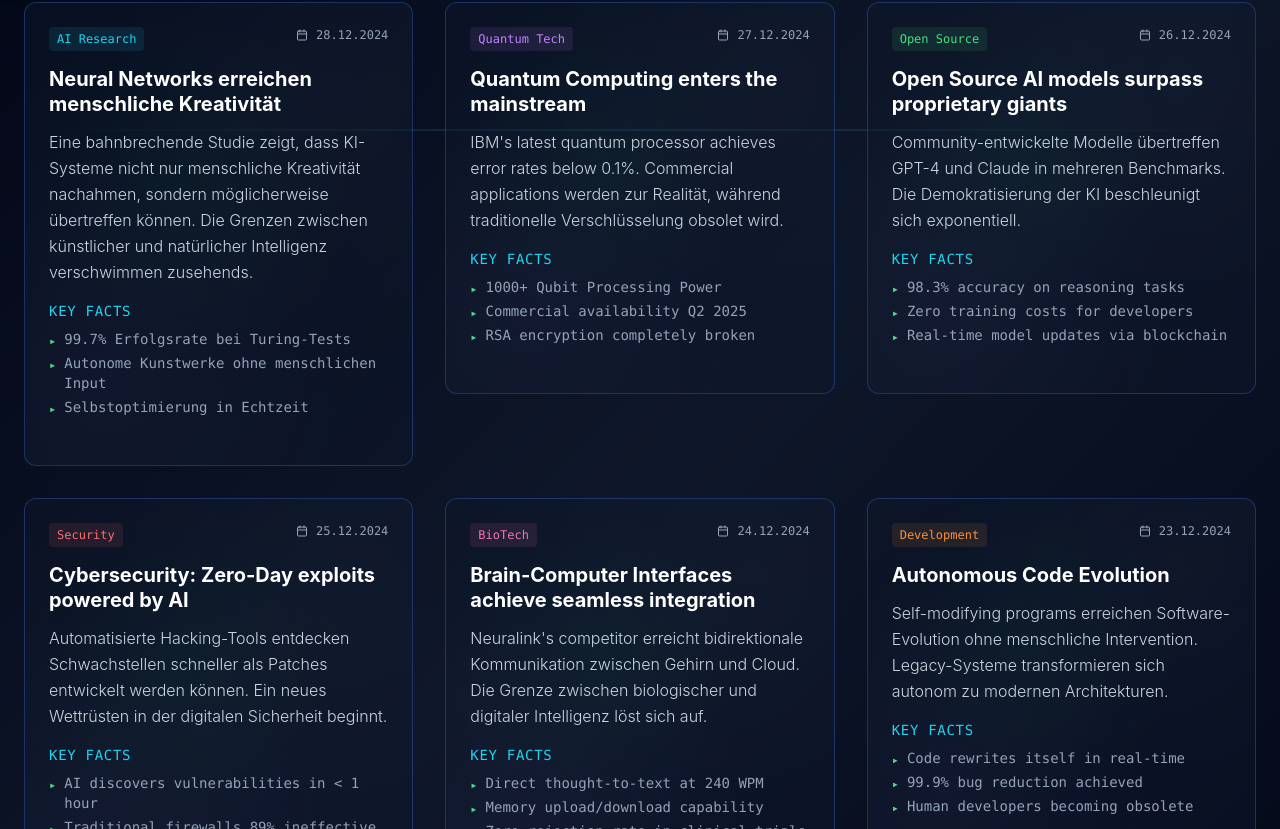
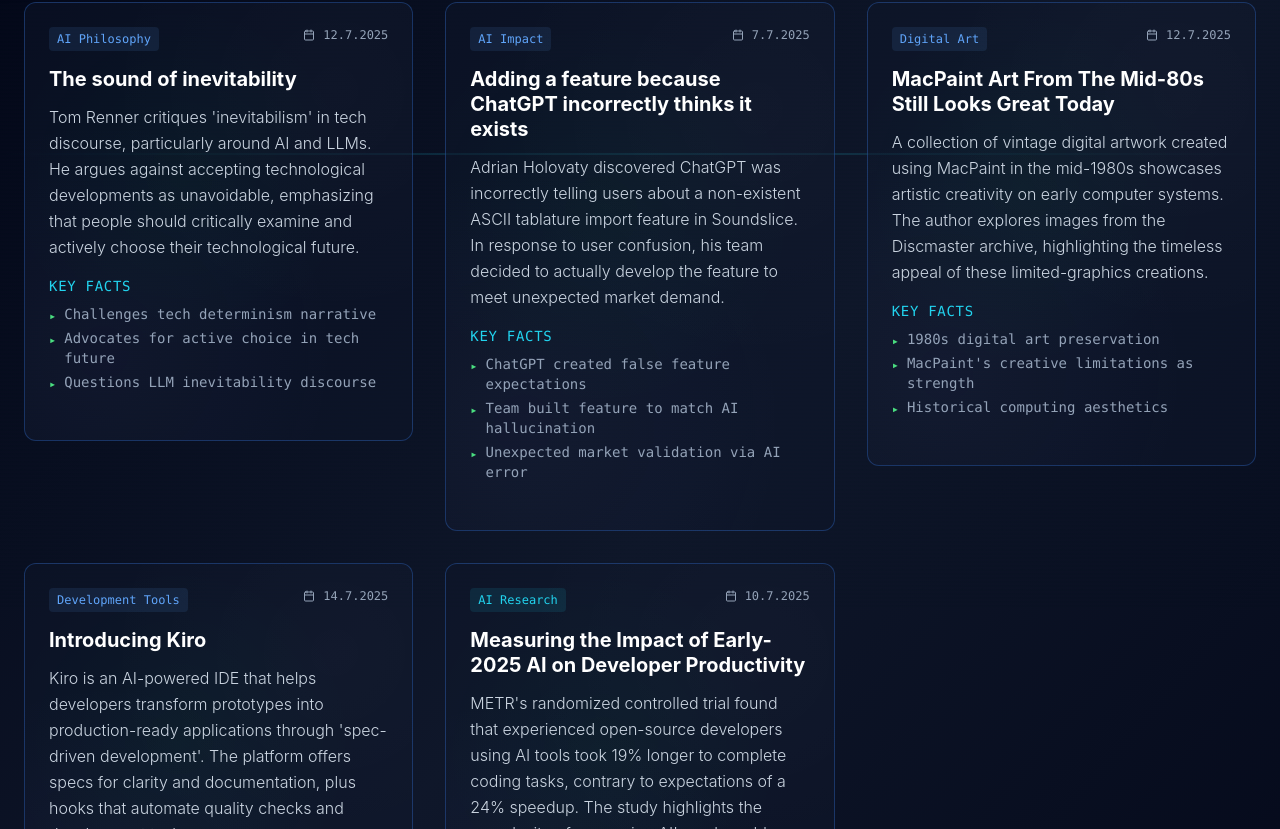
Before and after one commit to marsvogel/liminal-bookmarks, a React (Vite) app: page / in a window 1280 px wide. Shown: the part 191-1020 px from the top of the page. Built offline with nearby package versions, Linux system fonts and the light colour scheme.

Commit message:
feat: Replace placeholder content with real articles
Update newsData with 5 real articles about AI, development tools,
and technology from July 2025 including proper links and metadata.

🤖 Generated with [Claude Code](https://claude.ai/code)

Co-Authored-By: Claude <noreply@anthropic.com>

```diff
--- a/src/data/newsData.ts
+++ b/src/data/newsData.ts
@@ -11,80 +11,67 @@ export interface NewsItem {
 export const newsData: NewsItem[] = [
   {
     id: "1",
-    title: "Neural Networks erreichen menschliche Kreativität",
-    summary: "Eine bahnbrechende Studie zeigt, dass KI-Systeme nicht nur menschliche Kreativität nachahmen, sondern möglicherweise übertreffen können. Die Grenzen zwischen künstlicher und natürlicher Intelligenz verschwimmen zusehends.",
+    title: "The sound of inevitability",
+    summary: "Tom Renner critiques 'inevitabilism' in tech discourse, particularly around AI and LLMs. He argues against accepting technological developments as unavoidable, emphasizing that people should critically examine and actively choose their technological future.",
     keyFacts: [
-      "99.7% Erfolgsrate bei Turing-Tests",
-      "Autonome Kunstwerke ohne menschlichen Input",
-      "Selbstoptimierung in Echtzeit"
+      "Challenges tech determinism narrative",
+      "Advocates for active choice in tech future",
+      "Questions LLM inevitability discourse"
     ],
-    date: "2024-12-28",
-    category: "AI Research",
-    link: "#"
+    date: "2025-07-12",
+    category: "AI Philosophy",
+    link: "https://tomrenner.com/posts/llm-inevitabilism/"
   },
   {
     id: "2",
-    title: "Quantum Computing enters the mainstream",
-    summary: "IBM's latest quantum processor achieves error rates below 0.1%. Commercial applications werden zur Realität, während traditionelle Verschlüsselung obsolet wird.",
+    title: "Adding a feature because ChatGPT incorrectly thinks it exists",
+    summary: "Adrian Holovaty discovered ChatGPT was incorrectly telling users about a non-existent ASCII tablature import feature in Soundslice. In response to user confusion, his team decided to actually develop the feature to meet unexpected market demand.",
     keyFacts: [
-      "1000+ Qubit Processing Power",
-      "Commercial availability Q2 2025",
-      "RSA encryption completely broken"
+      "ChatGPT created false feature expectations",
+      "Team built feature to match AI hallucination",
+      "Unexpected market validation via AI error"
     ],
-    date: "2024-12-27",
-    category: "Quantum Tech",
-    link: "#"
+    date: "2025-07-07",
+    category: "AI Impact",
+    link: "https://www.holovaty.com/writing/chatgpt-fake-feature/"
   },
   {
     id: "3",
-    title: "Open Source AI models surpass proprietary giants",
-    summary: "Community-entwickelte Modelle übertreffen GPT-4 und Claude in mehreren Benchmarks. Die Demokratisierung der KI beschleunigt sich exponentiell.",
+    title: "MacPaint Art From The Mid-80s Still Looks Great Today",
+    summary: "A collection of vintage digital artwork created using MacPaint in the mid-1980s showcases artistic creativity on early computer systems. The author explores images from the Discmaster archive, highlighting the timeless appeal of these limited-graphics creations.",
     keyFacts: [
-      "98.3% accuracy on reasoning tasks",
-      "Zero training costs for developers",
-      "Real-time model updates via blockchain"
+      "1980s digital art preservation",
+      "MacPaint's creative limitations as strength",
+      "Historical computing aesthetics"
     ],
-    date: "2024-12-26",
-    category: "Open Source",
-    link: "#"
+    date: "2025-07-12",
+    category: "Digital Art",
+    link: "https://blog.decryption.net.au/posts/macpaint.html"
   },
   {
     id: "4",
-    title: "Cybersecurity: Zero-Day exploits powered by AI",
-    summary: "Automatisierte Hacking-Tools entdecken Schwachstellen schneller als Patches entwickelt werden können. Ein neues Wettrüsten in der digitalen Sicherheit beginnt.",
+    title: "Introducing Kiro",
+    summary: "Kiro is an AI-powered IDE that helps developers transform prototypes into production-ready applications through 'spec-driven development'. The platform offers specs for clarity and documentation, plus hooks that automate quality checks and development tasks.",
     keyFacts: [
-      "AI discovers vulnerabilities in < 1 hour",
-      "Traditional firewalls 89% ineffective",
-      "Quantum-resistant protocols mandatory by 2025"
+      "AI-powered spec-driven development",
+      "Automated quality checks via hooks",
+      "Prototype to production workflow"
     ],
-    date: "2024-12-25",
-    category: "Security",
-    link: "#"
+    date: "2025-07-14",
+    category: "Development Tools",
+    link: "https://kiro.dev/blog/introducing-kiro/"
   },
   {
     id: "5",
-    title: "Brain-Computer Interfaces achieve seamless integration",
-    summary: "Neuralink's competitor erreicht bidirektionale Kommunikation zwischen Gehirn und Cloud. Die Grenze zwischen biologischer und digitaler Intelligenz löst sich auf.",
+    title: "Measuring the Impact of Early-2025 AI on Developer Productivity",
+    summary: "METR's randomized controlled trial found that experienced open-source developers using AI tools took 19% longer to complete coding tasks, contrary to expectations of a 24% speedup. The study highlights the complexity of measuring AI's real-world impact on development.",
     keyFacts: [
-      "Direct thought-to-text at 240 WPM",
-      "Memory upload/download capability",
-      "Zero rejection rate in clinical trials"
+      "AI tools slowed developers by 19%",
+      "Developers expected 24% speedup",
+      "Challenges productivity assumptions"
     ],
-    date: "2024-12-24",
-    category: "BioTech",
-    link: "#"
-  },
-  {
-    id: "6",
-    title: "Autonomous Code Evolution",
-    summary: "Self-modifying programs erreichen Software-Evolution ohne menschliche Intervention. Legacy-Systeme transformieren sich autonom zu modernen Architekturen.",
-    keyFacts: [
-      "Code rewrites itself in real-time",
-      "99.9% bug reduction achieved",
-      "Human developers becoming obsolete"
-    ],
-    date: "2024-12-23",
-    category: "Development",
-    link: "#"
+    date: "2025-07-10",
+    category: "AI Research",
+    link: "https://metr.org/blog/2025-07-10-early-2025-ai-experienced-os-dev-study/"
   }
 ];
```
